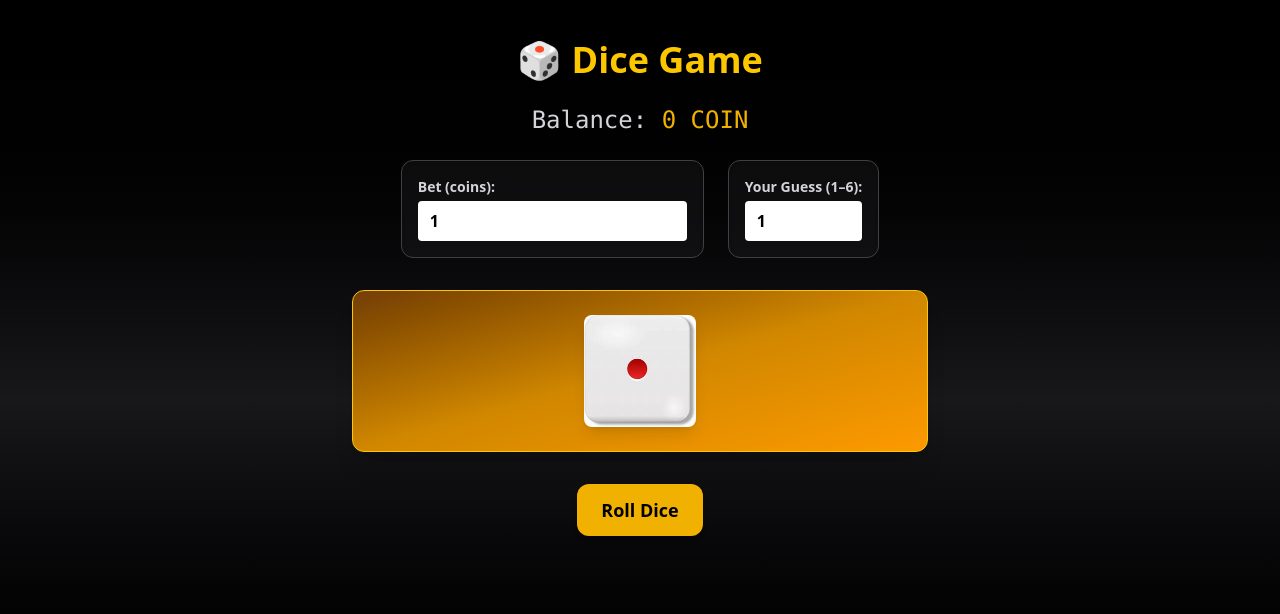
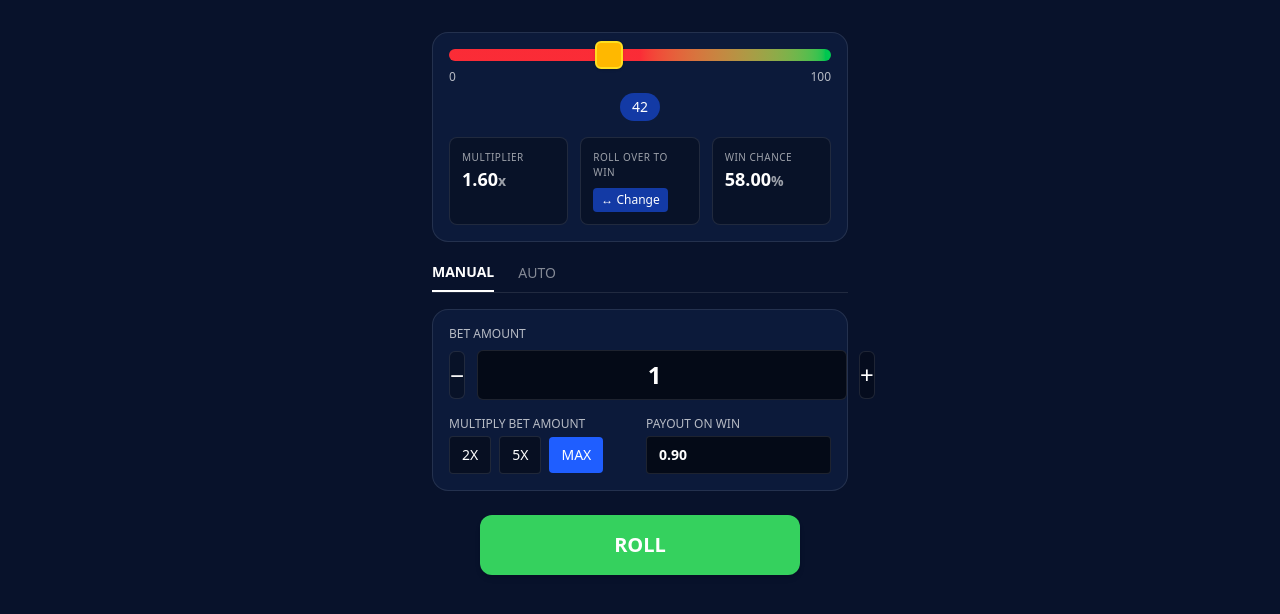
Before and after one commit to muhammadusama985/casino-telegram-app, a React (Vite) app: page /dice in a window 1280 px wide. Shown: the top 614 px of the page. Built offline with nearby package versions, Linux system fonts and the light colour scheme; no server answers; what @tonconnect/ui-react would draw is missing.

Commit message:
dice ui and logic both updated

```diff
--- a/src/pages/Dice.jsx
+++ b/src/pages/Dice.jsx
@@ -1,6 +1,6 @@
 // src/pages/Dice.jsx
 import { useEffect, useState } from "react";
-import { telegramAuth, getBalance, games } from "../api"; // ⬅️ use same auth+balance as MainLayout
+import { telegramAuth, getBalance, games } from "../api";
 
 import diceRollSound from "../assets/diceRoll.mp3";
 import winSound from "../assets/win.mp3";
@@ -22,41 +22,60 @@ function toNum(v) {
 }
 
 export default function Dice() {
-  // ---- coins managed with the SAME logic you provided ----
+  // ----- balance (unchanged) --------------------------------------------------
   const [coins, setCoins] = useState(0);
 
-  // ---- dice UI state ----
+  // ----- game state -----------------------------------------------------------
   const [dice, setDice] = useState(1);
-  const [guess, setGuess] = useState(1);     // numeric guess used for bets
-  const [guessStr, setGuessStr] = useState("1"); // text shown in the input (fixes 1/6 jump)
   const [bet, setBet] = useState(1);
   const [result, setResult] = useState("");
   const [rolling, setRolling] = useState(false);
 
-  // ---------- BALANCE BOOTSTRAP (your snippet, adapted here) ----------
+  // UI slider (0–100) and mode toggle (over/under)
+  const [threshold, setThreshold] = useState(42);
+  const [modeOver, setModeOver] = useState(true); // true = over, false = under
+
+  // win chance (for display only)
+  const winChance = Math.max(1, Math.min(99, modeOver ? 100 - threshold : threshold));
+
+  // ❗ Make base multiplier STICKY: compute once, not tied to over/under or slider
+  // Default uses initial state: threshold=42, over => winChance ≈ 58% → ~1.60x with 7% edge
+  const [baseMultiplier] = useState(() => {
+    const initialWinChance = Math.max(1, Math.min(99, 100 - 42)); // 58
+    return Number(((100 / initialWinChance) * 0.93).toFixed(2));  // ≈ 1.60
+  });
+
+  // win-streak boosted multiplier (+5% per consecutive win)
+  const [streak, setStreak] = useState(0);
+  const currentMultiplier = Number((baseMultiplier * (1 + 0.05 * streak)).toFixed(2));
+
+  // UI payout display = 90% of bet (per request)
+  const displayPayout = Number((bet * 0.90).toFixed(2));
+
+  // keep your previous 1–6 mapping so server stays happy
+  const sliderToGuess = (t) => {
+    if (t <= 16) return 1;
+    if (t <= 33) return 2;
+    if (t <= 50) return 3;
+    if (t <= 66) return 4;
+    if (t <= 83) return 5;
+    return 6;
+  };
+
+  // ---------- balance bootstrap (unchanged) -----------------------------------
   useEffect(() => {
     let stopPolling = () => {};
-
     (async () => {
       try {
-        // 1) Login → returns user object (u) just like MainLayout does
         const u = await telegramAuth();
-
-        // Show DB coins from login payload ONLY if provided as a finite number
         if (Number.isFinite(Number(u?.coins))) {
           const initial = toNum(u.coins);
           setCoins((prev) => (initial !== prev ? initial : prev));
         }
-
-        // 2) Confirm from backend once (now that x-user-id is set)
         try {
-          const c = await getBalance(); // your getBalance() returns a Number
+          const c = await getBalance();
           if (Number.isFinite(c)) setCoins((prev) => (c !== prev ? c : prev));
-        } catch {
-          /* ignore single bad read */
-        }
-
-        // 3) Start polling ONLY AFTER login succeeded
+        } catch {}
         stopPolling = (() => {
           let alive = true;
           (function tick() {
@@ -65,36 +84,26 @@ export default function Dice() {
               try {
                 const c = await getBalance();
                 if (Number.isFinite(c)) setCoins((prev) => (c !== prev ? c : prev));
-              } catch {
-                /* ignore failed poll; do not set 0 */
-              } finally {
+              } catch {} finally {
                 if (alive) tick();
               }
             }, 4000);
           })();
-          return () => {
-            alive = false;
-          };
+          return () => { alive = false; };
         })();
       } catch (e) {
         console.error("[Dice] telegramAuth failed:", e);
       }
     })();
+    return () => { stopPolling?.(); };
+  }, []);
 
-    return () => {
-      stopPolling?.();
-    };
-  }, []); // eslint-disable-line react-hooks/exhaustive-deps
-
-  // 🔔 Same refresh hooks as MainLayout (event + tab visibility)
   useEffect(() => {
     const refresh = async () => {
       try {
         const c = await getBalance();
         if (Number.isFinite(c)) setCoins((prev) => (c !== prev ? c : prev));
-      } catch {
-        /* ignore errors so we don't overwrite with 0 */
-      }
+      } catch {}
     };
     const onVisible = () => {
       if (document.visibilityState === "visible") refresh();
@@ -107,29 +116,22 @@ export default function Dice() {
     };
   }, []);
 
-  // ---------- helpers ----------
   const clampInt = (v, min, max) => {
     const n = Math.floor(Number(v || 0));
     if (!Number.isFinite(n)) return min;
     return Math.max(min, Math.min(max ?? n, n));
   };
 
-  // ---------- roll / bet ----------
+  // ---------- roll / bet ------------------------------------------------------
   const rollDice = async () => {
     const stake = clampInt(bet, 1);
-    const pick = clampInt(guess, 1, 6); // numeric guess derived from guessStr
-
     if (stake <= 0) return alert("Enter a valid bet (>= 1).");
-    if (pick < 1 || pick > 6) return alert("Your guess must be 1–6.");
     if (Number(coins) < stake) return alert("Not enough coins.");
 
     setResult("");
     setRolling(true);
 
-    // spin + sfx while waiting for server
-    try {
-      new Audio(diceRollSound).play().catch(() => {});
-    } catch {}
+    try { new Audio(diceRollSound).play().catch(() => {}); } catch {}
     let frames = 0;
     const spin = setInterval(() => {
       setDice(Math.floor(Math.random() * 6) + 1);
@@ -137,35 +139,30 @@ export default function Dice() {
     }, 90);
 
     try {
-      // Server decides outcome (RTP-aware) and updates Mongo balance
-      const res = await games.dice(stake, pick); // { result, payout, newBalance, details:{roll}, ... }
-      try {
-        clearInterval(spin);
-      } catch {}
+      // keep original signature; pass mode/threshold as 3rd optional arg if your API supports it
+      const guessForServer = sliderToGuess(threshold);
+      const res = await games.dice(stake, guessForServer, { mode: modeOver ? "over" : "under", threshold });
 
+      try { clearInterval(spin); } catch {}
       const final = Number(res?.details?.roll) || Math.floor(Math.random() * 6) + 1;
       setDice(final);
 
-      // Apply server truth immediately
       if (Number.isFinite(res?.newBalance)) {
         setCoins((prev) => (res.newBalance !== prev ? res.newBalance : prev));
       }
 
       if (res?.result === "win") {
+        setStreak((s) => s + 1);            // increase streak → multiplier grows
         setResult(`🎉 You Win! +${res.payout}`);
-        try {
-          new Audio(winSound).play().catch(() => {});
-        } catch {}
+        try { new Audio(winSound).play().catch(() => {}); } catch {}
       } else {
+        setStreak(0);                        // reset on loss → back to base multiplier
         setResult(`❌ You Lose! -${stake}`);
-        try {
-          new Audio(loseSound).play().catch(() => {});
-        } catch {}
+        try { new Audio(loseSound).play().catch(() => {}); } catch {}
       }
-
-      // Notify the rest of the app to refresh too
       window.dispatchEvent(new Event("balance:refresh"));
     } catch (e) {
+      setStreak(0); // on error, also reset
       const msg = String(e?.message || "");
       if (msg.includes("insufficient-funds")) alert("Not enough coins.");
       else if (msg.includes("min-stake")) alert("Bet is below minimum.");
@@ -176,106 +173,141 @@ export default function Dice() {
     }
   };
 
-  // ---------- UI ----------
+  // ---------- UI --------------------------------------------------------------
   return (
-    <div className="min-h-screen bg-gradient-to-b from-black via-zinc-900 to-black px-4 py-10 text-white">
-      <div className="max-w-xl mx-auto">
-        <h1 className="text-4xl font-extrabold mb-6 text-center text-yellow-400">🎲 Dice Game</h1>
+    <div className="min-h-screen bg-[#08122B] text-white">
+      {/* Top bar */}
+      <div className="flex items-center justify-between px-4 py-3">
 
-        <div className="text-2xl mb-6 text-center font-mono text-zinc-300">
-          Balance: <span className="text-yellow-500">{toNum(coins).toFixed(0)} COIN</span>
+      </div>
+
+      <div className="max-w-md mx-auto px-4 pb-24">
+        {/* Slider card (only one, fully functional) */}
+        <div className="mt-2 rounded-2xl bg-[#0C1A3A] border border-white/10 p-4 relative">
+          {/* visual track */}
+          <div className="relative">
+            <div className="h-3 w-full rounded-full bg-gradient-to-r from-red-500 via-red-500 to-green-500" />
+
+            {/* thumb */}
+            <div
+              className="absolute -top-2"
+              style={{ left: `calc(${threshold}% - 14px)` }}
+            >
+              <div className="w-7 h-7 rounded-md bg-[#FFB800] border-2 border-yellow-300 shadow" />
+            </div>
+
+            {/* click/drag overlay: invisible range makes the bar functional */}
+            <input
+              type="range"
+              min={0}
+              max={100}
+              value={threshold}
+              onChange={(e) => setThreshold(Number(e.target.value))}
+              className="absolute inset-0 opacity-0 cursor-pointer"
+            />
+
+            {/* labels 0 and 100 only (50 removed) */}
+            <div className="mt-2 flex justify-between text-xs opacity-70">
+              <span>0</span><span>100</span>
+            </div>
+          </div>
+
+          {/* blue pill showing number */}
+          <div className="mt-2 flex justify-center">
+            <div className="px-3 py-1 text-sm rounded-full bg-[#133AA5]">{threshold}</div>
+          </div>
+
+          {/* info row */}
+          <div className="mt-4 grid grid-cols-3 gap-3">
+            <div className="rounded-lg bg-black/30 border border-white/10 p-3">
+              <div className="text-[10px] uppercase tracking-wider opacity-60">Multiplier</div>
+              <div className="text-lg font-semibold">
+                {currentMultiplier.toFixed(2)}
+                <span className="opacity-60 text-sm">x</span>
+              </div>
+              {streak > 0 && (
+                <div className="mt-1 text-[10px] opacity-60">streak +{streak} (base {baseMultiplier.toFixed(2)}x)</div>
+              )}
+            </div>
+
+            {/* Roll over/under toggle – no numeric value field */}
+            <div className="rounded-lg bg-black/30 border border-white/10 p-3">
+              <div className="text-[10px] uppercase tracking-wider opacity-60">
+                {modeOver ? "Roll over to win" : "Roll under to win"}
+              </div>
+              <button
+                onClick={() => setModeOver((v) => !v)}
+                className="mt-2 rounded bg-[#133AA5] px-2 py-1 text-xs"
+                title="Toggle over/under"
+              >
+                ↔ Change
+              </button>
+            </div>
+
+            <div className="rounded-lg bg-black/30 border border-white/10 p-3">
+              <div className="text-[10px] uppercase tracking-wider opacity-60">Win chance</div>
+              <div className="text-lg font-semibold">
+                {winChance.toFixed(2)}<span className="opacity-60 text-sm">%</span>
+              </div>
+            </div>
+          </div>
         </div>
 
-        {/* Inputs */}
-        <div className="flex flex-col md:flex-row justify-center items-center gap-6 mb-8">
-          <div className="w-full md:w-auto bg-zinc-900/50 p-4 rounded-xl border border-zinc-700 shadow-inner">
-            <label className="block mb-1 text-sm font-semibold text-zinc-300">Bet (coins):</label>
+        {/* Tabs (Auto disabled) */}
+        <div className="mt-5 flex gap-6 border-b border-white/10">
+          <button className="pb-2 text-sm font-semibold border-b-2 border-white">MANUAL</button>
+          <button className="pb-2 text-sm opacity-50 cursor-not-allowed">AUTO</button>
+        </div>
+
+        {/* Bet amount card */}
+        <div className="mt-4 rounded-2xl bg-[#0C1A3A] border border-white/10 p-4">
+          <div className="text-xs opacity-70 mb-2">BET AMOUNT</div>
+          <div className="flex items-center gap-3">
+            <button
+              onClick={() => setBet((b) => Math.max(1, b - 1))}
+              className="w-12 h-12 rounded-md bg-black/30 border border-white/10 text-2xl leading-none"
+            >−</button>
             <input
               type="number"
               min="1"
               value={bet}
-              onChange={(e) => setBet(clampInt(e.target.value, 1))}
-              className="text-black w-full px-3 py-2 rounded bg-white font-bold"
+              onChange={(e) => setBet(Math.max(1, Number(e.target.value || 1)))}
+              className="flex-1 text-center text-2xl font-bold rounded-md bg-black/60 border border-white/10 py-2"
             />
+            <button
+              onClick={() => setBet((b) => b + 1)}
+              className="w-12 h-12 rounded-md bg-black/30 border border-white/10 text-2xl leading-none"
+            >+</button>
           </div>
 
-          <div className="w-full md:w-auto bg-zinc-900/50 p-4 rounded-xl border border-zinc-700 shadow-inner">
-            <label className="block mb-1 text-sm font-semibold text-zinc-300">Your Guess (1–6):</label>
-            <input
-              type="number"
-              min="1"
-              max="6"
-              step="1"
-              inputMode="numeric"
-              value={guessStr}
-              onChange={(e) => {
-                const v = e.target.value;
-                // allow empty while typing
-                if (v === "") {
-                  setGuessStr("");
-                  return;
-                }
-                // accept only single digit 1..6
-                if (/^[1-6]$/.test(v)) {
-                  setGuessStr(v);
-                  setGuess(Number(v));
-                }
-                // ignore anything else (prevents jumping to 6)
-              }}
-              onBlur={() => {
-                // normalize empty or invalid to 1
-                if (!/^[1-6]$/.test(guessStr)) {
-                  setGuessStr("1");
-                  setGuess(1);
-                }
-              }}
-              className="text-black w-full px-3 py-2 rounded bg-white font-bold"
-            />
+          <div className="mt-4 grid grid-cols-2 gap-3">
+            <div>
+              <div className="text-xs opacity-70 mb-1">MULTIPLY BET AMOUNT</div>
+              <div className="flex items-center gap-2">
+                <button onClick={() => setBet((b) => Math.max(1, b * 2))} className="px-3 py-2 rounded bg-black/40 border border-white/10 text-sm">2X</button>
+                <button onClick={() => setBet((b) => Math.max(1, b * 5))} className="px-3 py-2 rounded bg-black/40 border border-white/10 text-sm">5X</button>
+                <button onClick={() => setBet((b) => Math.max(1, Math.floor(coins)))} className="px-3 py-2 rounded bg-[#1F5EFF] text-white text-sm">MAX</button>
+              </div>
+            </div>
+            <div>
+              <div className="text-xs opacity-70 mb-1">PAYOUT ON WIN</div>
+              <div className="px-3 py-2 rounded bg-black/60 border border-white/10 text-sm font-semibold">
+                {displayPayout.toFixed(2)}
+              </div>
+            </div>
           </div>
         </div>
 
-        {/* Dice Box */}
-        <div
-          className={`mb-8 p-6 rounded-xl bg-gradient-to-br from-yellow-900 via-yellow-600 to-amber-500 shadow-xl border border-yellow-400 transition-transform duration-300 ${
-            rolling ? "animate-pulse" : ""
-          }`}
-        >
-          <img
-            src={diceImages[dice - 1]}
-            alt={`Dice ${dice}`}
-            className="w-28 h-28 mx-auto rounded-lg shadow-lg"
-          />
-        </div>
-
-        {/* Roll Button */}
-        <div className="text-center">
+        {/* ROLL button */}
+        <div className="mt-6 flex justify-center">
           <button
             onClick={rollDice}
             disabled={rolling}
-            className={`px-6 py-3 rounded-xl font-bold text-lg shadow-md transition-all duration-200 ${
-              rolling
-                ? "bg-yellow-300 text-black opacity-70 cursor-not-allowed"
-                : "bg-yellow-500 hover:bg-yellow-400 text-black"
-            }`}
+            className={`w-full max-w-xs py-4 rounded-xl text-xl font-bold shadow-md ${rolling ? "bg-green-300 text-black/80 cursor-not-allowed" : "bg-[#35D15E] text-white"}`}
           >
-            {rolling ? "Rolling..." : "Roll Dice"}
+            {rolling ? "Rolling..." : "ROLL"}
           </button>
         </div>
-
-        {/* Result */}
-        {result && (
-          <div
-            className={`mt-6 px-6 py-4 text-center rounded-xl font-semibold text-lg ${
-              result.includes("Win")
-                ? "bg-green-600 text-white shadow-lg"
-                : result.includes("Lose")
-                ? "bg-red-600 text-white shadow-lg"
-                : "bg-zinc-800 text-white"
-            }`}
-          >
-            {result}
-          </div>
-        )}
       </div>
     </div>
   );
```
